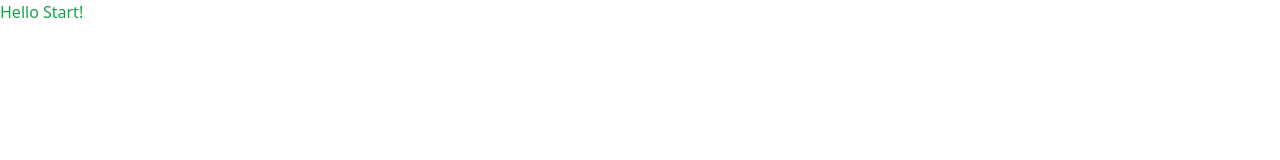
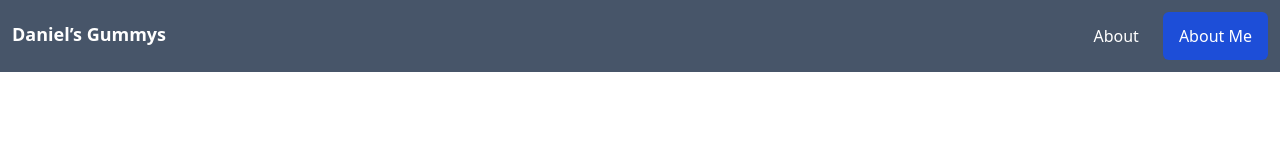
Before and after one commit to r3vert/daniels_Gummys, a website built with Vite: page index.html in a window 1280 px wide. Built offline with nearby package versions, Linux system fonts and the light colour scheme.

Commit message:
Add navbar

```diff
--- a/index.html
+++ b/index.html
@@ -7,6 +7,22 @@
     <title>Vite App</title>
   </head>
   <body>
-    <h1 class="text-green-600">Hello Start!</h1>
+    <nav>
+      <div class="bg-slate-600 overflow-hidden">
+        <ul class="list-none">
+          <li class="float-left font-bold text-lg my-5 mx-3 text-white">
+            Daniel’s Gummys
+          </li>
+          <button href="#" class="float-right">
+            <li
+              class="mx-3 my-3 bg-blue-700 text-white rounded-md px-4 py-3 hover:bg-blue-600"
+            >
+              About Me
+            </li>
+          </button>
+          <li class="float-right my-6 mx-3 text-white">About</li>
+        </ul>
+      </div>
+    </nav>
   </body>
 </html>
```
